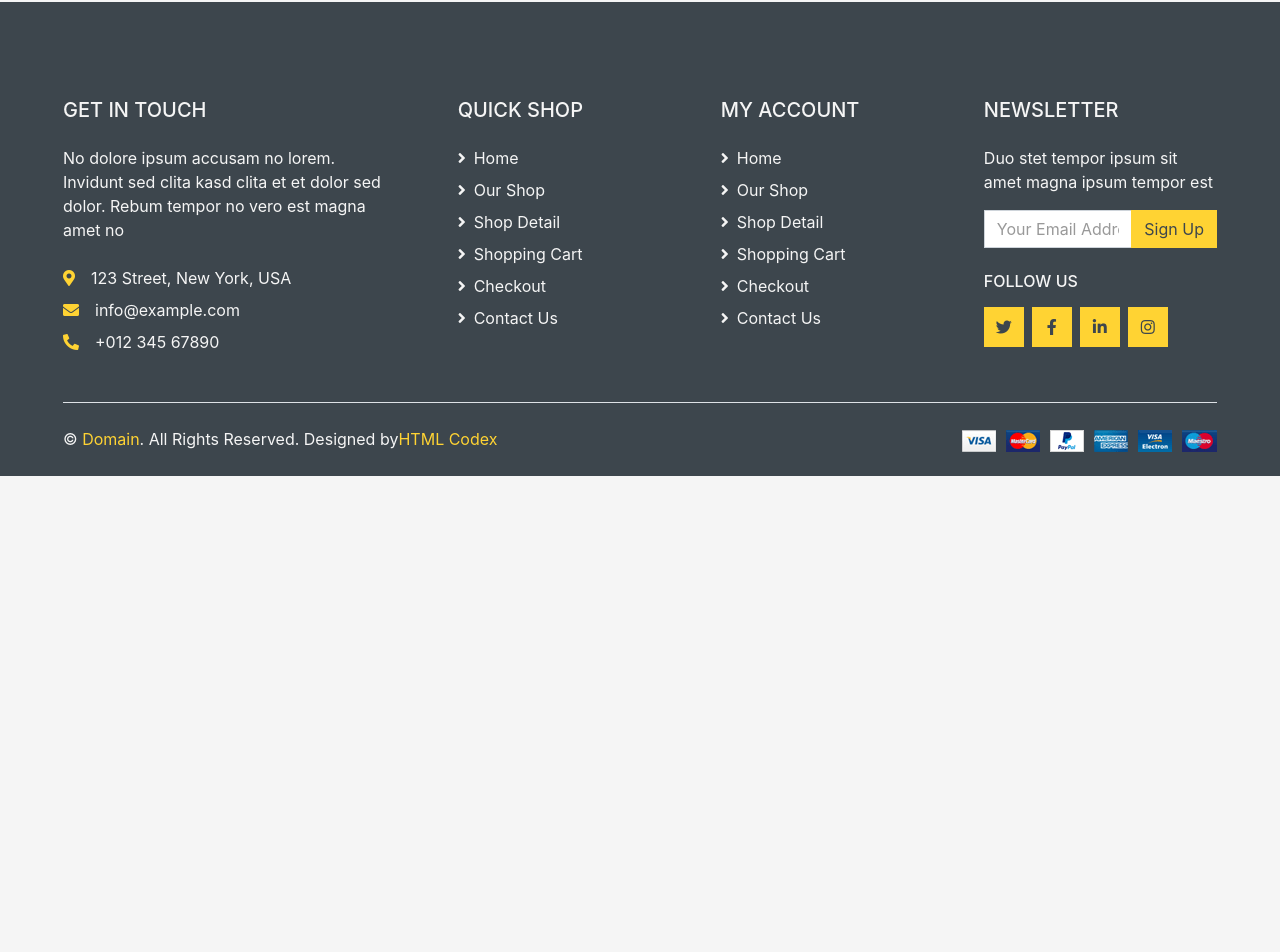
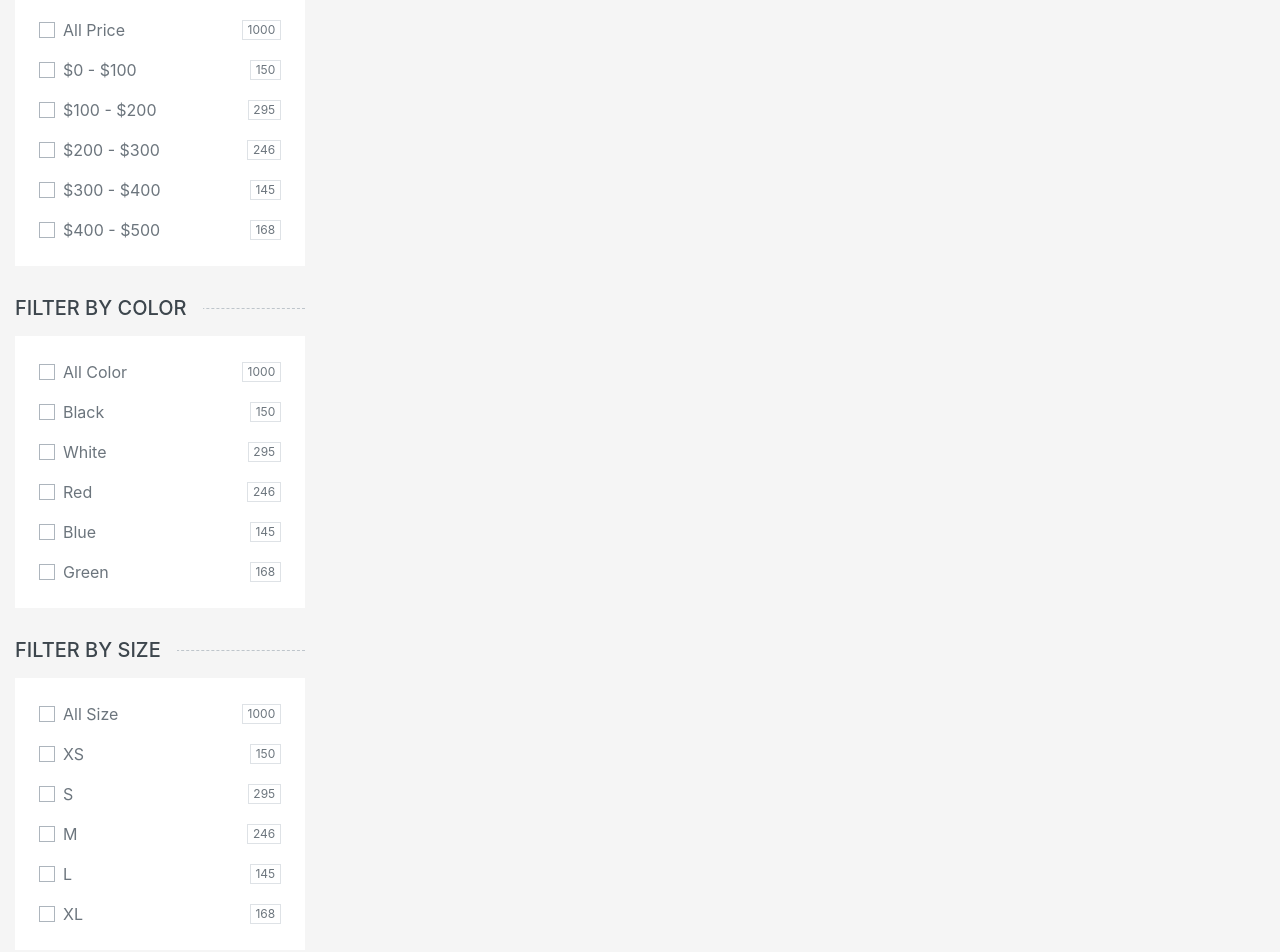
Before and after one commit to albydarned/multi-shop, a React (Create React App) app: page / in a window 1280 px wide. Shown: the part 260-1212 px from the top of the page. Before the commit the page ends 800 px from the top, so only its background shows below. Built offline with nearby package versions, Linux system fonts and the light colour scheme; no server answers.

Commit message:
add sidebar

```diff
--- a/src/components/Products/ProductList.js
+++ b/src/components/Products/ProductList.js
@@ -1,8 +1,14 @@
 import ProductTile from './ProductTile';
+import ProductSidebar from './ProductSidebar';
 
 const ProductList = (props) => {
 
     return (
+        <div>
+            <div>
+                <ProductSidebar />
+            </div>
+
             <div className={props.rowClasses}>
                 {
                     props.products.map((product) => {
@@ -12,6 +18,7 @@ const ProductList = (props) => {
                     })
                 }
             </div>
+        </div>
     );
 };
 
--- /dev/null
+++ b/src/components/Products/ProductSidebar.js
@@ -0,0 +1,114 @@
+const ProductSidebar = (props) => {
+
+    return (
+        <div className="col-lg-3 col-md-4">
+            <h5 className="section-title position-relative text-uppercase mb-3"><span className="bg-secondary pr-3">Filter by price</span></h5>
+            <div className="bg-light p-4 mb-30">
+                <form>
+                    <div className="custom-control custom-checkbox d-flex align-items-center justify-content-between mb-3">
+                        <input type="checkbox" className="custom-control-input" id="price-all" />
+                        <label className="custom-control-label" for="price-all">All Price</label>
+                        <span className="badge border font-weight-normal">1000</span>
+                    </div>
+                    <div className="custom-control custom-checkbox d-flex align-items-center justify-content-between mb-3">
+                        <input type="checkbox" className="custom-control-input" id="price-1" />
+                        <label className="custom-control-label" for="price-1">$0 - $100</label>
+                        <span className="badge border font-weight-normal">150</span>
+                    </div>
+                    <div className="custom-control custom-checkbox d-flex align-items-center justify-content-between mb-3">
+                        <input type="checkbox" className="custom-control-input" id="price-2" />
+                        <label className="custom-control-label" for="price-2">$100 - $200</label>
+                        <span className="badge border font-weight-normal">295</span>
+                    </div>
+                    <div className="custom-control custom-checkbox d-flex align-items-center justify-content-between mb-3">
+                        <input type="checkbox" className="custom-control-input" id="price-3" />
+                        <label className="custom-control-label" for="price-3">$200 - $300</label>
+                        <span className="badge border font-weight-normal">246</span>
+                    </div>
+                    <div className="custom-control custom-checkbox d-flex align-items-center justify-content-between mb-3">
+                        <input type="checkbox" className="custom-control-input" id="price-4" />
+                        <label className="custom-control-label" for="price-4">$300 - $400</label>
+                        <span className="badge border font-weight-normal">145</span>
+                    </div>
+                    <div className="custom-control custom-checkbox d-flex align-items-center justify-content-between">
+                        <input type="checkbox" className="custom-control-input" id="price-5" />
+                        <label className="custom-control-label" for="price-5">$400 - $500</label>
+                        <span className="badge border font-weight-normal">168</span>
+                    </div>
+                </form>
+            </div>
+            <h5 className="section-title position-relative text-uppercase mb-3"><span className="bg-secondary pr-3">Filter by color</span></h5>
+            <div className="bg-light p-4 mb-30">
+                <form>
+                    <div className="custom-control custom-checkbox d-flex align-items-center justify-content-between mb-3">
+                        <input type="checkbox" className="custom-control-input" id="color-all" />
+                        <label className="custom-control-label" for="price-all">All Color</label>
+                        <span className="badge border font-weight-normal">1000</span>
+                    </div>
+                    <div className="custom-control custom-checkbox d-flex align-items-center justify-content-between mb-3">
+                        <input type="checkbox" className="custom-control-input" id="color-1" />
+                        <label className="custom-control-label" for="color-1">Black</label>
+                        <span className="badge border font-weight-normal">150</span>
+                    </div>
+                    <div className="custom-control custom-checkbox d-flex align-items-center justify-content-between mb-3">
+                        <input type="checkbox" className="custom-control-input" id="color-2" />
+                        <label className="custom-control-label" for="color-2">White</label>
+                        <span className="badge border font-weight-normal">295</span>
+                    </div>
+                    <div className="custom-control custom-checkbox d-flex align-items-center justify-content-between mb-3">
+                        <input type="checkbox" className="custom-control-input" id="color-3" />
+                        <label className="custom-control-label" for="color-3">Red</label>
+                        <span className="badge border font-weight-normal">246</span>
+                    </div>
+                    <div className="custom-control custom-checkbox d-flex align-items-center justify-content-between mb-3">
+                        <input type="checkbox" className="custom-control-input" id="color-4" />
+                        <label className="custom-control-label" for="color-4">Blue</label>
+                        <span className="badge border font-weight-normal">145</span>
+                    </div>
+                    <div className="custom-control custom-checkbox d-flex align-items-center justify-content-between">
+                        <input type="checkbox" className="custom-control-input" id="color-5" />
+                        <label className="custom-control-label" for="color-5">Green</label>
+                        <span className="badge border font-weight-normal">168</span>
+                    </div>
+                </form>
+            </div>
+            <h5 className="section-title position-relative text-uppercase mb-3"><span className="bg-secondary pr-3">Filter by size</span></h5>
+            <div className="bg-light p-4 mb-30">
+                <form>
+                    <div className="custom-control custom-checkbox d-flex align-items-center justify-content-between mb-3">
+                        <input type="checkbox" className="custom-control-input" id="size-all" />
+                        <label className="custom-control-label" for="size-all">All Size</label>
+                        <span className="badge border font-weight-normal">1000</span>
+                    </div>
+                    <div className="custom-control custom-checkbox d-flex align-items-center justify-content-between mb-3">
+                        <input type="checkbox" className="custom-control-input" id="size-1" />
+                        <label className="custom-control-label" for="size-1">XS</label>
+                        <span className="badge border font-weight-normal">150</span>
+                    </div>
+                    <div className="custom-control custom-checkbox d-flex align-items-center justify-content-between mb-3">
+                        <input type="checkbox" className="custom-control-input" id="size-2" />
+                        <label className="custom-control-label" for="size-2">S</label>
+                        <span className="badge border font-weight-normal">295</span>
+                    </div>
+                    <div className="custom-control custom-checkbox d-flex align-items-center justify-content-between mb-3">
+                        <input type="checkbox" className="custom-control-input" id="size-3" />
+                        <label className="custom-control-label" for="size-3">M</label>
+                        <span className="badge border font-weight-normal">246</span>
+                    </div>
+                    <div className="custom-control custom-checkbox d-flex align-items-center justify-content-between mb-3">
+                        <input type="checkbox" className="custom-control-input" id="size-4" />
+                        <label className="custom-control-label" for="size-4">L</label>
+                        <span className="badge border font-weight-normal">145</span>
+                    </div>
+                    <div className="custom-control custom-checkbox d-flex align-items-center justify-content-between">
+                        <input type="checkbox" className="custom-control-input" id="size-5" />
+                        <label className="custom-control-label" for="size-5">XL</label>
+                        <span className="badge border font-weight-normal">168</span>
+                    </div>
+                </form>
+            </div>
+        </div>
+    );
+};
+
+export default ProductSidebar;
```
Lines whose indentation alone changed are shown as unchanged.
